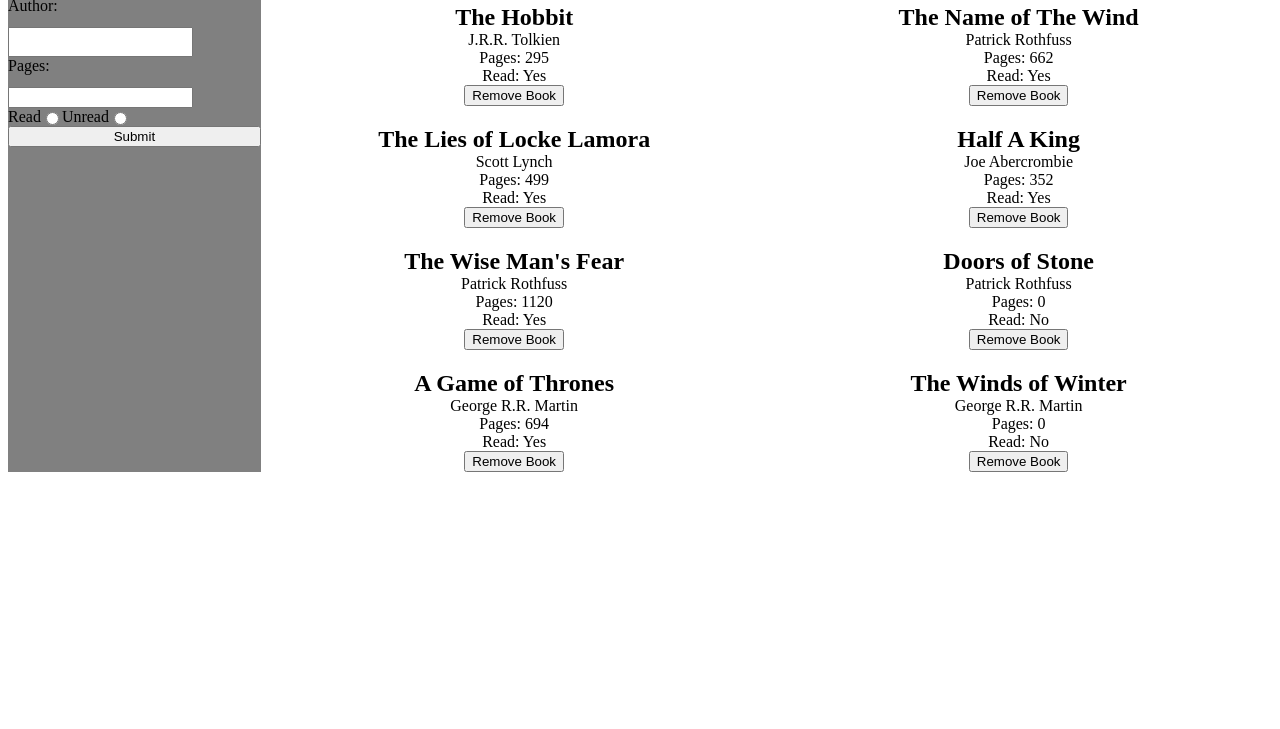
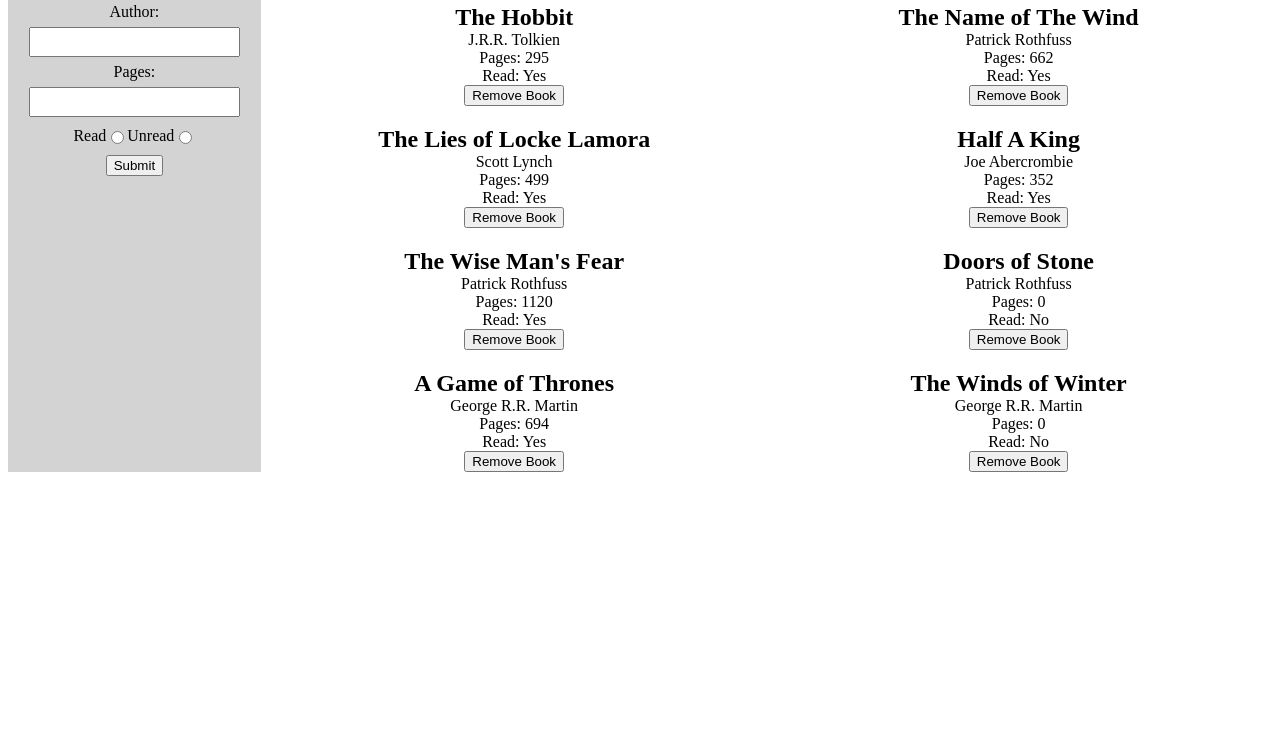
Before and after one commit to wazzupope/library, a website: page index.html in a window 1280 px wide. Shown: the part 71-800 px from the top of the page. Drawn offline with Linux system fonts and the light colour scheme.

Commit message:
adjust styling of left sidebar form for readability

```diff
--- a/styles.css
+++ b/styles.css
@@ -6,6 +6,11 @@ body {
 form {
   display: grid;
   grid-template-rows: repeat(5, 30px);
+  justify-items: center;
+}
+
+label {
+  margin: auto;
 }
 
 .cardBox {
@@ -35,7 +40,9 @@ form {
 
 .inputs {
   display: grid;
-  width: 70%;
+  width: 80%;
+  height: 24px;
+  font-size: 16px;
   justify-content: center;
 }
 
@@ -53,9 +60,10 @@ form {
 
 
 #left {
-  background: gray;
+  background: lightgray;
 }
 
 #read-radio {
   display: flex;
+  margin: 10px;
 }
```
